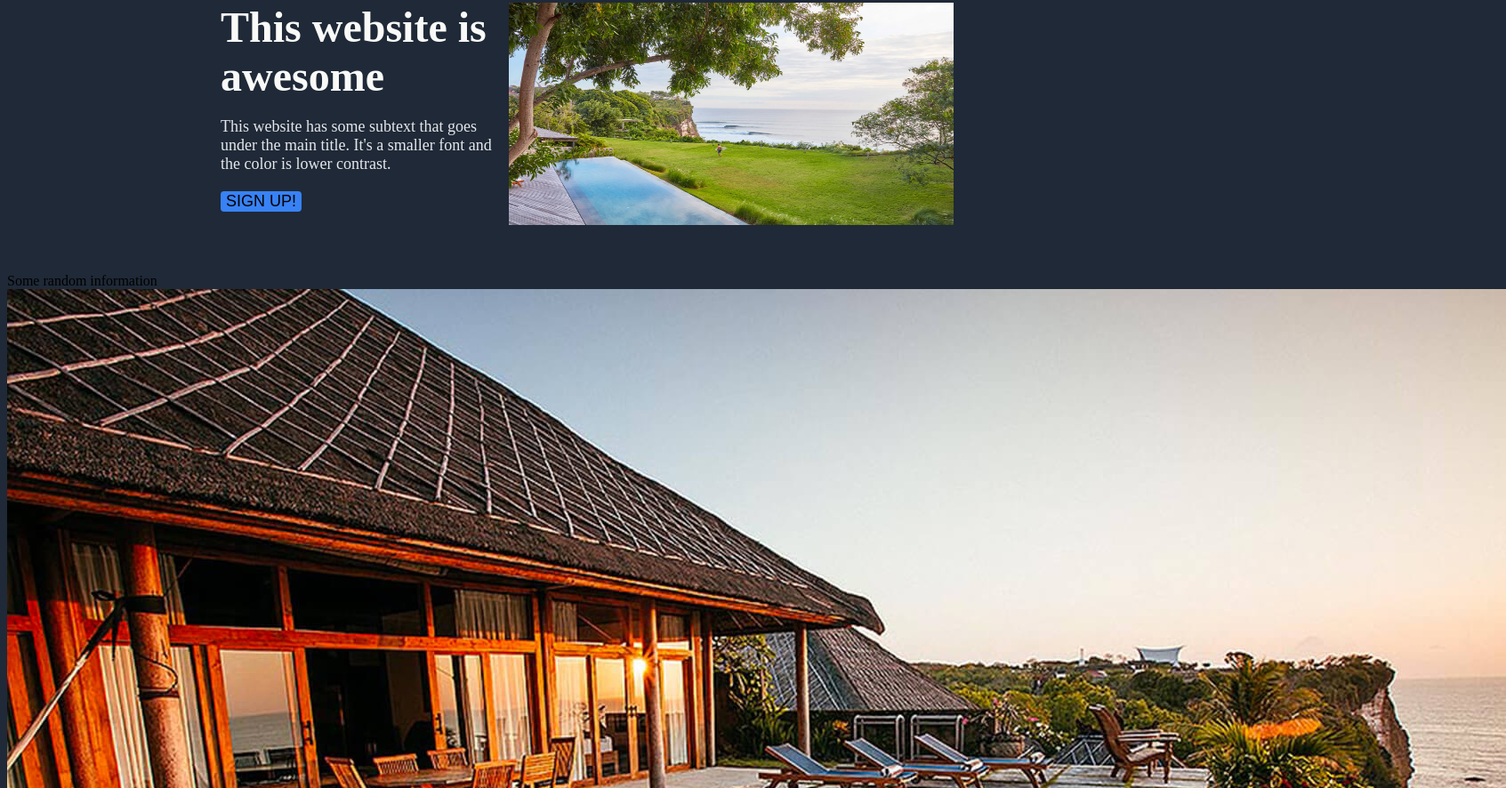
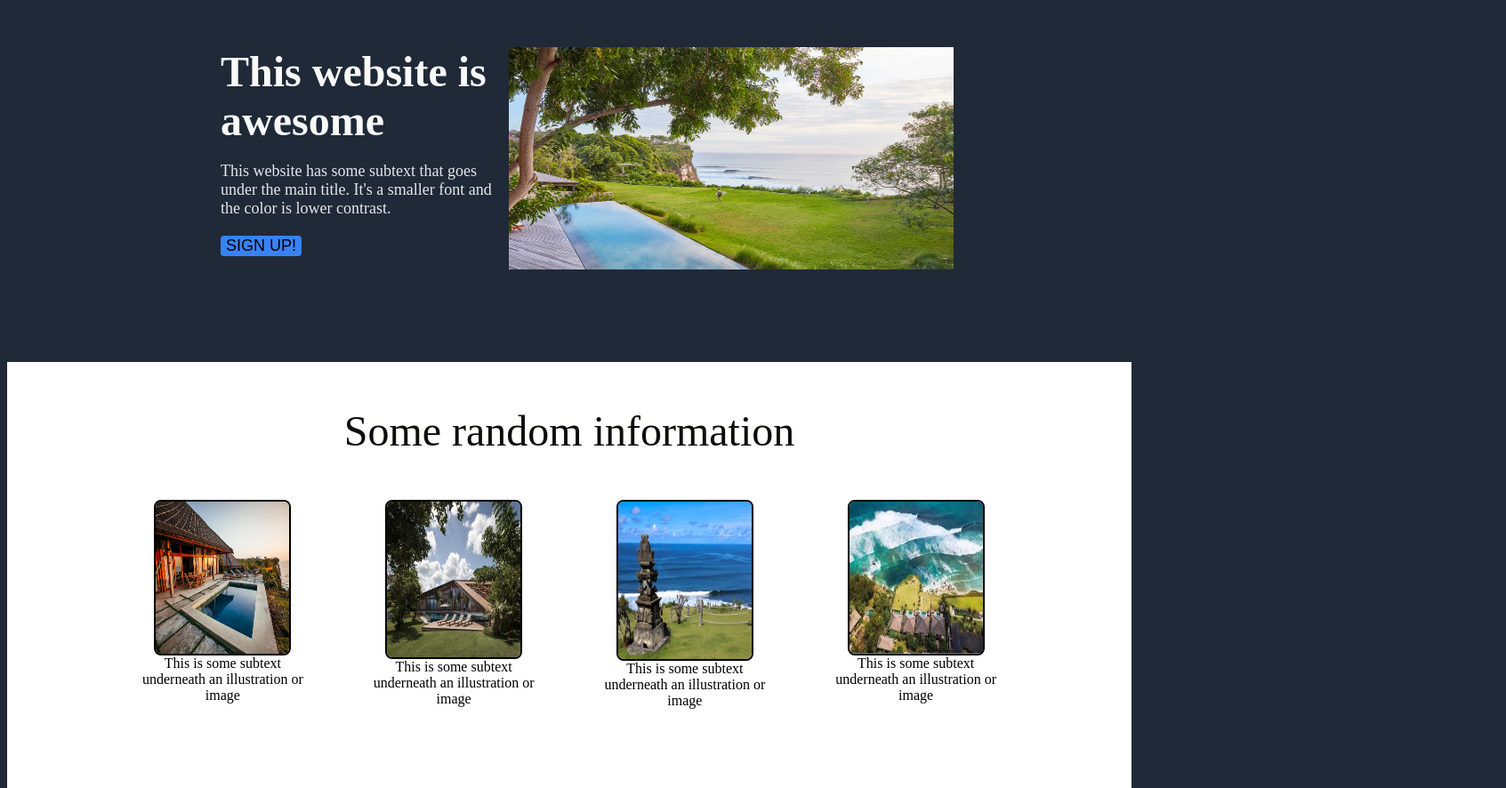
Before and after one commit to MarioLisbona/Landing-Page, a plain HTML site: page index.html in a window 1280 px wide. Shown: the part 114-1000 px from the top of the page at 89% size, 1693 px wide, since content can reach past the window. Drawn offline with Linux system fonts and the light colour scheme.

Commit message:
add CSS for information section

```diff
--- a/style.css
+++ b/style.css
@@ -20,7 +20,7 @@ body {
 .hero-container {
     display: flex;
     justify-content: space-between;
-    padding: 50px 200px 50px 200px;
+    padding: 100px 200px 100px 200px;
 }
 
 .hero-title {
@@ -53,6 +53,46 @@ body {
     width: 500px;
 }
 
+.info-container {
+    display: flex;
+    flex-direction: column;
+    align-items: center;
+    background: white;
+    padding: 0 0 100px 0;
+}
+
+.info-container .title {
+    font-size: 48px;
+    font-weight: 500;
+    color: #0a0e09;
+    padding: 50px 0 50px 0;
+
+}
+
+.cards-container {
+    display: flex;
+    justify-content: flex-start;
+    gap: 75px;
+    height: 300px;
+    padding: 0 150px 0 150px;
+}
+
+.cards-container .card {
+    display: flex;
+    flex-wrap: wrap;
+    max-width: 350px;
+    justify-content: center;
+    text-align: center;
+
+}
+
+.cards-container img {
+    max-width: 150px;
+    max-height: 350px;
+    border-radius: 8px;
+    border: 2px solid black;
+}
+
 a {
     font-size: 18px;
     color: #E5E7EB;
```
